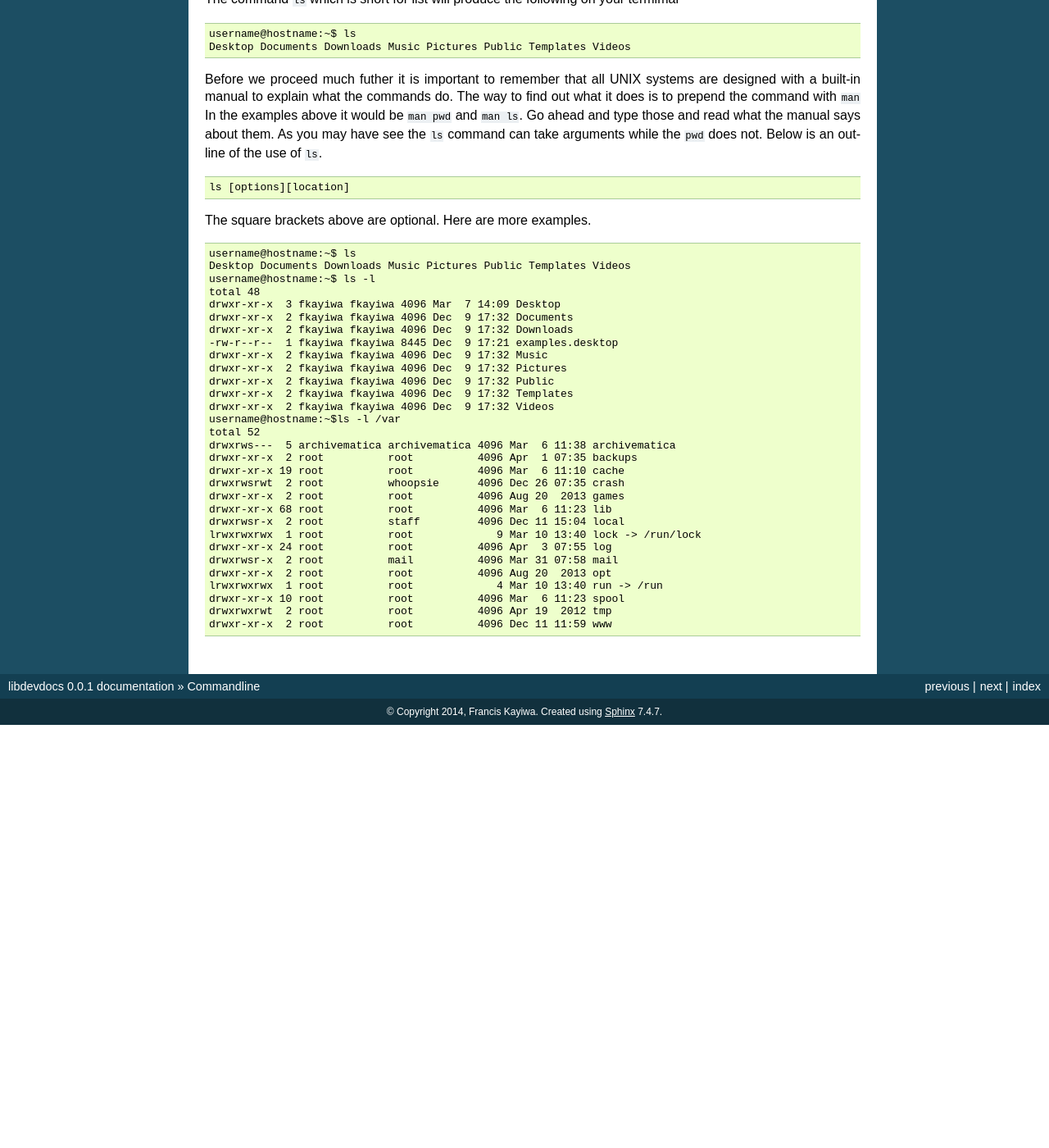
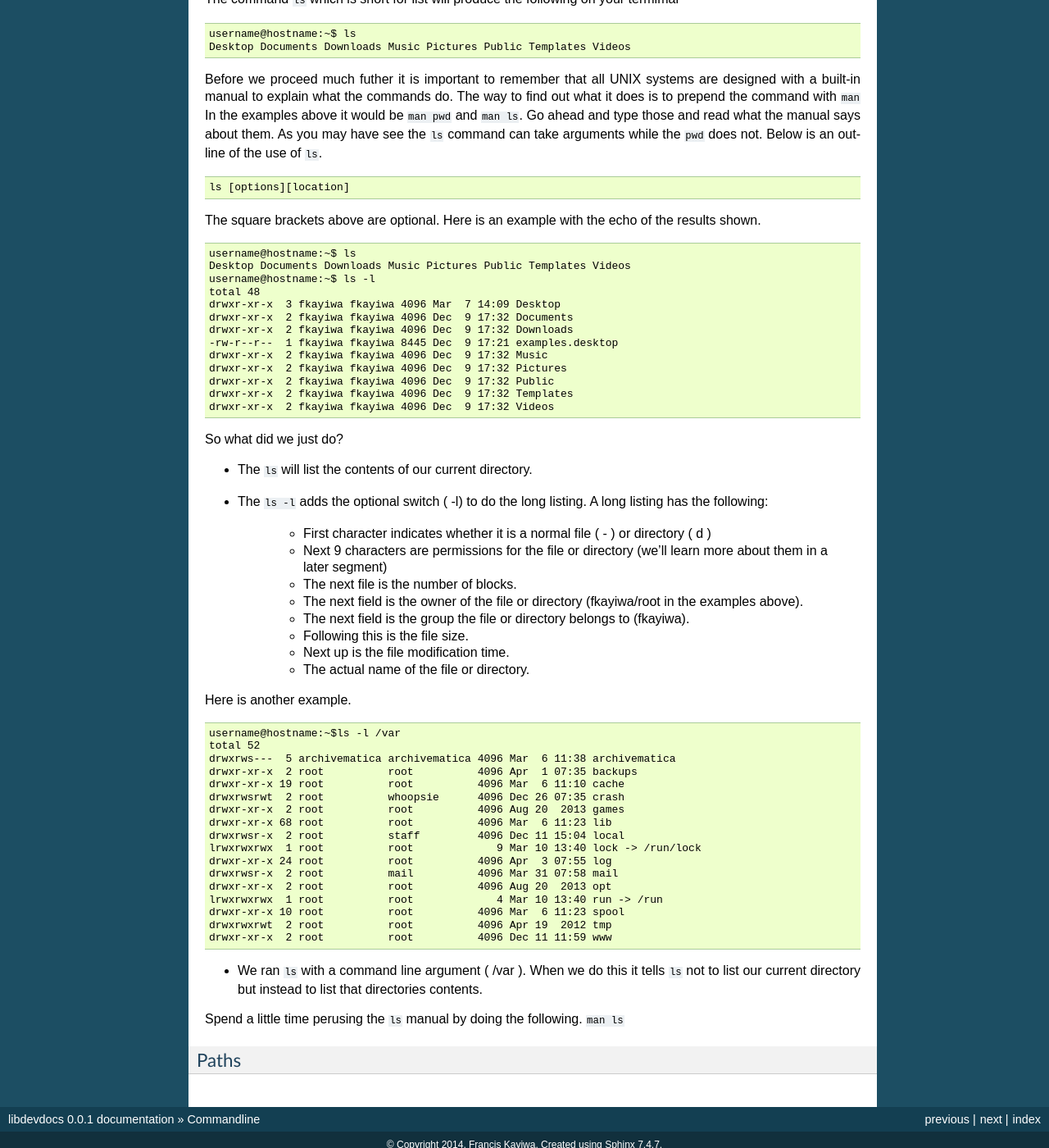
Before and after one commit to kayiwa/libdevdocs, a Sphinx documentation site: the page built from source/commandline.rst, in a window 1280 px wide and 1400 px high, scrolled down 468 px. Shown: the whole window at 82% size. Built offline with Sphinx 7.4.7, drawn with Linux system fonts in a browser that asks for light colours; before the commit the page ends 1352 px from its top, so only the background shows below that.

Commit message:
complete intro to ls

```diff
--- a/source/commandline.rst
+++ b/source/commandline.rst
@@ -31,7 +31,7 @@ Before we proceed much futher it is important to remember that all UNIX systems
 
 	ls [options][location]
 
-The square brackets above are optional. Here are more examples.
+The square brackets above are optional. Here is an example with the echo of the results shown.
 
 .. code::
 
@@ -48,6 +48,25 @@ The square brackets above are optional. Here are more examples.
 	drwxr-xr-x  2 fkayiwa fkayiwa 4096 Dec  9 17:32 Public
 	drwxr-xr-x  2 fkayiwa fkayiwa 4096 Dec  9 17:32 Templates
 	drwxr-xr-x  2 fkayiwa fkayiwa 4096 Dec  9 17:32 Videos
+
+So what did we just do?
+
+* The ``ls`` will list the contents of our current directory.
+* The ``ls -l`` adds the optional switch ( -l)  to do the long listing. A long listing has the following:
+
+	* First character indicates whether it is a normal file ( - ) or directory ( d )
+	* Next 9 characters are permissions for the file or directory (we'll learn more about them in a later segment)
+	* The next file is the number of blocks.
+	* The next field is the owner of the file or directory (fkayiwa/root in the examples above).
+	* The next field is the group the file or directory belongs to (fkayiwa).
+	* Following this is the file size.
+	* Next up is the file modification time.
+	* The actual name of the file or directory.
+
+Here is another example.
+
+.. code::
+
 	username@hostname:~$ls -l /var
 	total 52
 	drwxrws---  5 archivematica archivematica 4096 Mar  6 11:38 archivematica
@@ -65,3 +84,10 @@ The square brackets above are optional. Here are more examples.
 	drwxr-xr-x 10 root          root          4096 Mar  6 11:23 spool
 	drwxrwxrwt  2 root          root          4096 Apr 19  2012 tmp
 	drwxr-xr-x  2 root          root          4096 Dec 11 11:59 www
+
+* We ran ``ls`` with a command line argument ( /var ). When we do this it tells ``ls`` not to list our current directory but instead to list that directories contents.
+
+Spend a little time perusing the ``ls`` manual by doing the following. ``man ls``
+
+Paths
+-----
```
